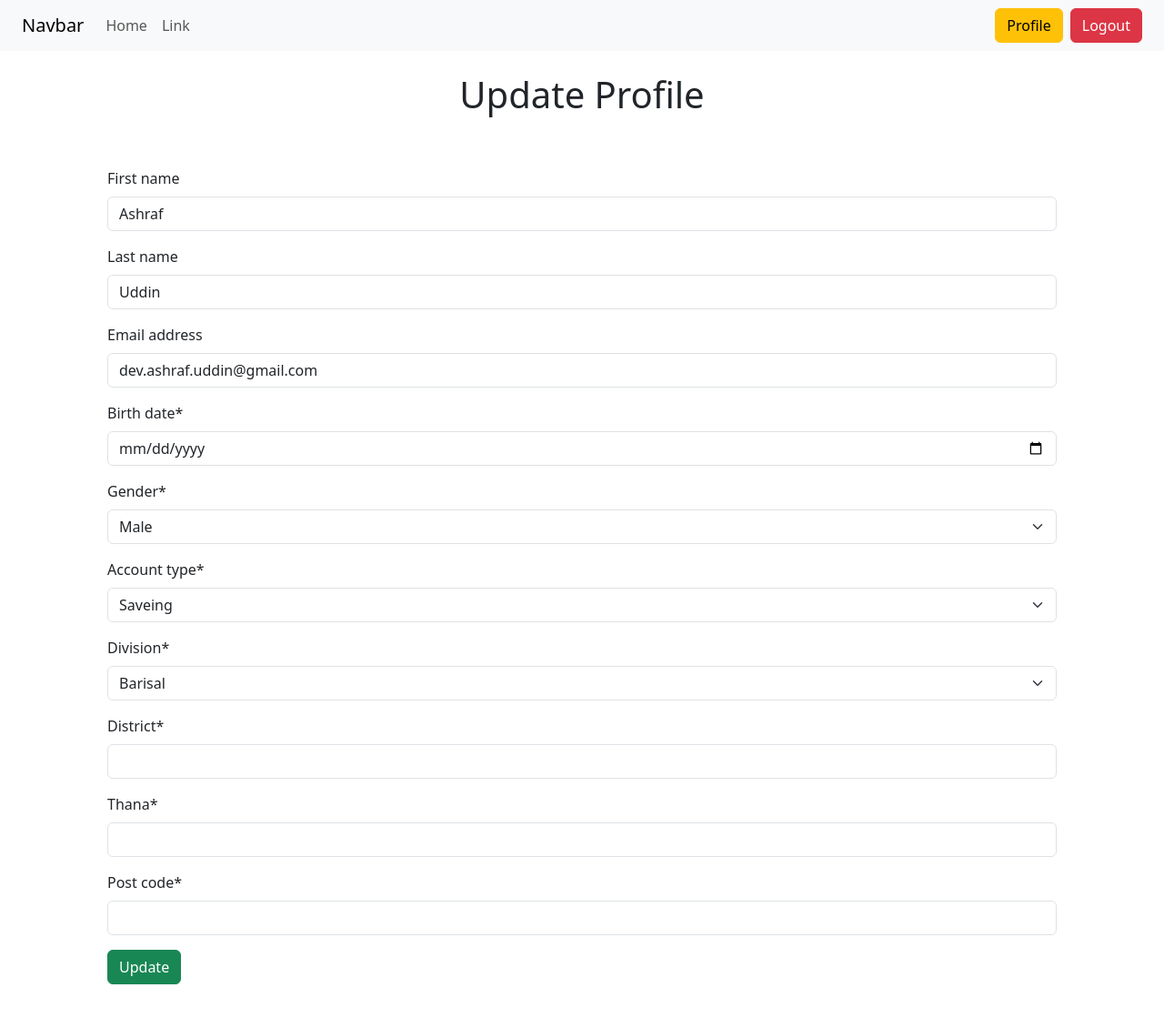
After one commit to techtobit/django-bank, a Django app: page /acc/profile/ in a window 1280 px wide. The commit adds this page. Shown: the whole page at 91% size. Run offline with Django 5.2, Linux system fonts and the light colour scheme; a user stored in the database is signed in; data comes from the database, SQL or seed files in the repository; both versions use the stored data as it was after the commit; some libraries are stand-ins or nearby versions.

Commit message:
ProfileUpdate : Method Done

```diff
--- a/Accounts/forms.py
+++ b/Accounts/forms.py
@@ -47,3 +47,37 @@ class RegistrationForm(UserCreationForm):
 				)
 
 				return fetch_user
+
+
+
+
+class UpdateProfileForm(forms.ModelForm):
+		birth_date = forms.DateField(widget=forms.DateInput(attrs={'type': 'date'}))
+		gender = forms.ChoiceField( choices=GENDER, required=True)
+		account_type = forms.ChoiceField( choices=ACCOUNT_TYPE, required=True)
+		division = forms.ChoiceField( choices=DIVISION, required=True)
+		district = forms.CharField(required=True)
+		thana = forms.CharField(required=True)
+		post_code = forms.CharField(required=True)
+
+		class Meta:
+			model = User
+			fields=['first_name', 'last_name','email' ]
+
+		def __init__(self, *args, **kwargs):
+			super(UpdateProfileForm, self).__init__(*args, **kwargs)
+			if self.instance:
+				try:
+					user_account=self.instance.account
+					user_address=self.instance.address
+				except Account.DoesNotExist:
+					user_account=None
+					user_address=None
+				if user_account:
+					self.fields['birth_date'].initial = user_account.birth_date
+					self.fields['gender'].initial = user_account.gender
+					self.fields['account_type'].initial = user_account.account_type
+					self.fields['division'].initial = user_address.division
+					self.fields['district'].initial = user_address.district
+					self.fields['thana'].initial = user_address.thana
+					self.fields['post_code'].initial = user_address.post_code
--- /dev/null
+++ b/Accounts/templates/profile.html
@@ -0,0 +1,18 @@
+{% extends "base.html" %}
+
+{% block title %}
+<h1 class='text-center pt-4'>Update Profile</h1>
+{% endblock title %}
+
+
+
+{% block content %}
+{% load crispy_forms_tags %}
+<div class='container p-5 '>
+	<form method="POST" class="form-group">
+		{% csrf_token %}
+		{{ form|crispy}}
+		<button type="submit" class="btn btn-success">Update</button>
+	</form>
+</div>
+{% endblock content %}
--- a/Accounts/urls.py
+++ b/Accounts/urls.py
@@ -1,8 +1,8 @@
 from django.urls import path
-from .views import RegistrationView, LoginView, LogoutView
-
+from .views import RegistrationView, LoginView, LogoutView, UpdateProfileView
 urlpatterns = [
 		path('register/', RegistrationView, name='register'),
 		path('login/', LoginView, name='login'),
 		path('logout/', LogoutView, name='logout'),
+		path('profile/', UpdateProfileView, name='profile'),
 ]
--- a/Accounts/views.py
+++ b/Accounts/views.py
@@ -2,7 +2,7 @@ from django.shortcuts import render, redirect
 from django.contrib.auth.models import User
 from django.contrib.auth import authenticate, login, logout
 from django.http import HttpResponse
-from .forms import RegistrationForm
+from .forms import RegistrationForm , UpdateProfileForm
 
 def RegistrationView(request):
 	if request.method == "POST":
@@ -33,3 +33,13 @@ def LogoutView(request):
 	# if request.method=="POST":
 		logout(request)
 		return redirect('login')
+
+
+def UpdateProfileView(request):
+	if request.method=='POST':
+		form =UpdateProfileForm(request.POST, instance=request.user)
+		if form.is_valid():
+			form.save()
+	else:
+		form = UpdateProfileForm(instance=request.user)
+	return render(request, 'profile.html', {'form': form})
--- a/templates/nav.html
+++ b/templates/nav.html
@@ -18,7 +18,7 @@
   <div class=" my-2 my-sm-0" >
     {% if request.user.is_authenticated %}
     <div class="d-flex gap-2">
-      <a href={% url 'login' %} class="btn btn-warning my-2 my-sm-0" >Profile</a>
+      <a href={% url 'profile' %} class="btn btn-warning my-2 my-sm-0" >Profile</a>
       <form  method="POST" action="{% url 'logout' %}" >
         {% csrf_token %}
         <button type='submit' class="btn btn-danger my-2 my-sm-0" >Logout</button>
```
Also changed, not shown: db.sqlite3.
